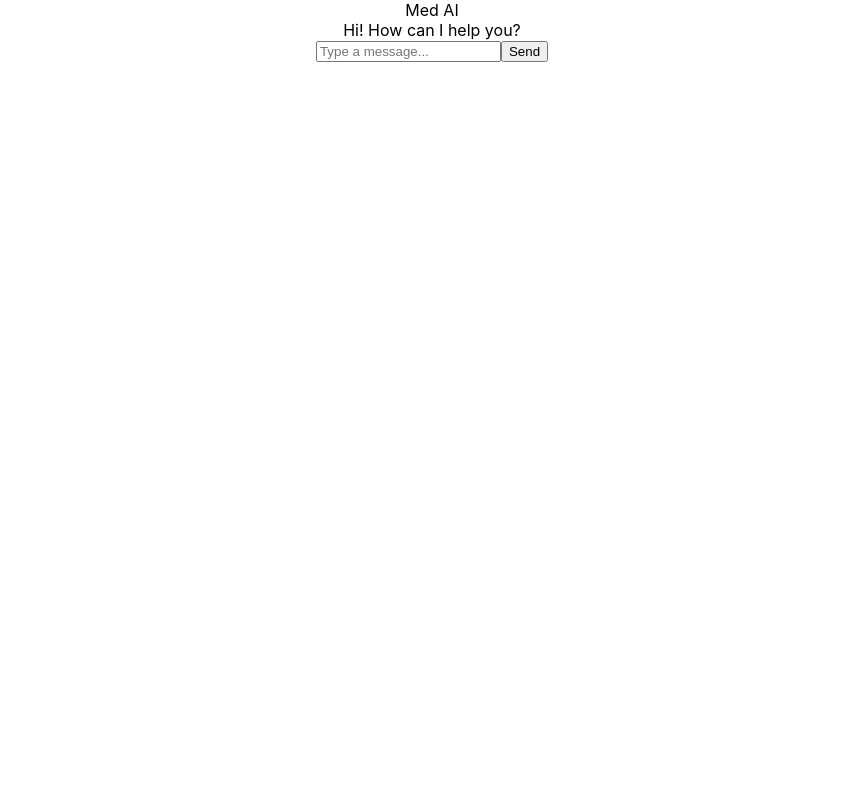
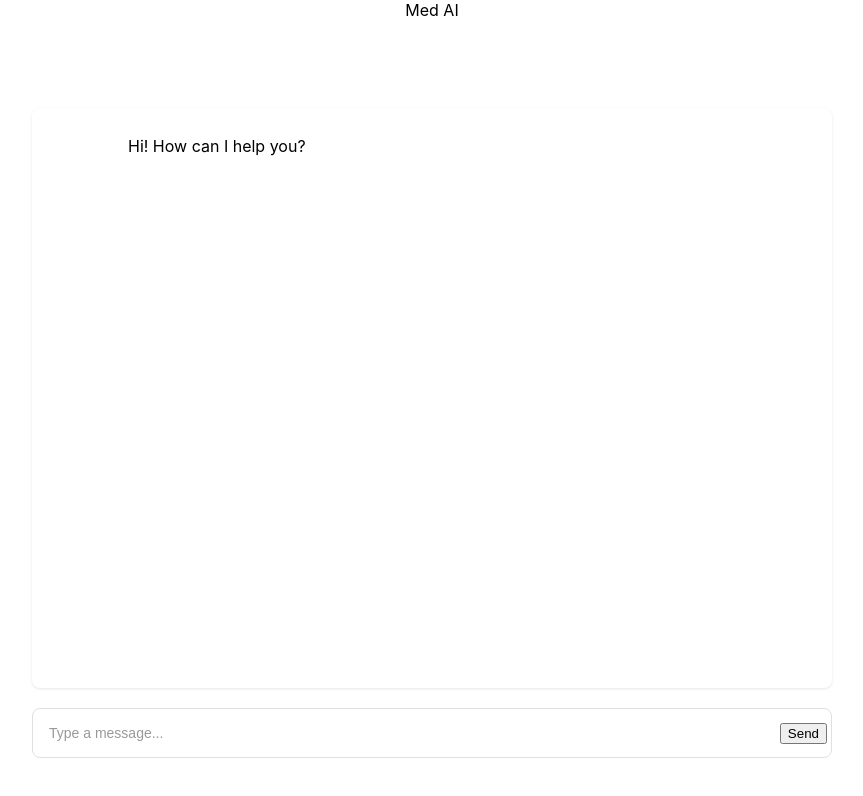
Before and after one commit to qasimb03/hack_ut, a React (Create React App) app in the folder FrontEnd/med-ai/: page / in a window 1280 px wide. Shown: the top 796 px of the page, without its empty margins (208-1071 px from the left). Built offline with nearby package versions, Linux system fonts and the light colour scheme.

Commit message:
css for chatbot

```diff
--- a/FrontEnd/med-ai/src/Components/Chatbot.css
+++ b/FrontEnd/med-ai/src/Components/Chatbot.css
@@ -0,0 +1,249 @@
+/* Top navigation bar */
+.nav-bar {
+    width: 100%;
+    height: 48px;
+    background-color: #f8f9fa;
+    border-bottom: 1px solid #e0e0e0;
+    display: flex;
+    align-items: center;
+    padding: 0 16px;
+    position: fixed;
+    top: 0;
+    left: 0;
+    z-index: 1000;
+}
+
+.nav-title {
+    text-align: center;
+    width: 100%;
+    font-size: 16px;
+    color: #333;
+    font-weight: 500;
+}
+
+/* Main container */
+.chatbot {
+    width: 100%;
+    max-width: 800px;
+    margin: 68px auto 20px;  /* Adjusted top margin for nav bar */
+    padding: 20px;
+    font-family: -apple-system, BlinkMacSystemFont, 'Segoe UI', Roboto, Arial, sans-serif;
+    text-align: center; /* Center align the chatbot content */
+}
+
+.chat-window {
+    background-color: white;
+    border-radius: 8px;
+    box-shadow: 0 1px 3px rgba(0, 0, 0, 0.1);
+    height: calc(100vh - 260px); /* Adjusted height to fit screen better */
+    padding: 20px;
+    margin-bottom: 20px;
+    overflow-y: auto;
+    display: flex;
+    flex-direction: column;
+    align-items: center; /* Center content vertically */
+}
+
+/* Message styles */
+.message {
+    width: 100%;
+    max-width: 80%; /* Limit message width for centered view */
+    margin: 8px 0;
+    display: flex;
+}
+
+.message.bot {
+    justify-content: flex-start;
+}
+
+.message.user {
+    justify-content: flex-end;
+}
+
+.message-text {
+    max-width: 80%;
+    padding: 8px 16px;
+    font-size: 14px;
+    color: #333;
+}
+
+.bot .message-text {
+    background-color: #f1f1f1;
+    border-radius: 12px;
+}
+
+.user .message-text {
+    color: #0066ff;
+    text-align: right;
+}
+
+/* Bottom controls section */
+.controls-section {
+    position: fixed;
+    bottom: 0;
+    left: 0;
+    width: 100%;
+    max-width: 800px; /* Center the controls */
+    margin: 0 auto; /* Center the controls section */
+    background-color: rgb(0, 0, 0);
+    padding: 16px;
+    border-top: 1px solid #000000;
+    display: flex;
+    flex-direction: column;
+    gap: 8px;
+}
+
+/* Quick action buttons container */
+.quick-actions {
+    display: flex;
+    gap: 8px;
+    justify-content: center; /* Center quick actions */
+    margin-bottom: 12px;
+    padding: 0 16px;
+}
+
+/* Action button styles */
+.action-button {
+    display: flex;
+    align-items: center;
+    padding: 8px 12px;
+    background-color: white;
+    border: 1px solid #e0e0e0;
+    border-radius: 4px;
+    cursor: pointer;
+    font-size: 13px;
+    color: #666;
+}
+
+.action-button svg {
+    margin-right: 6px;
+    width: 16px;
+    height: 16px;
+}
+
+/* Input area */
+.input-area {
+    position: relative;
+    max-width: 800px;
+    margin: 0 auto;
+    display: flex;
+    align-items: center;
+    background-color: white;
+    border: 1px solid #e0e0e0;
+    border-radius: 8px;
+    padding: 4px;
+}
+
+/* Input field */
+input {
+    flex: 1;
+    padding: 12px;
+    border: none;
+    font-size: 14px;
+    outline: none;
+    background: transparent;
+}
+
+input::placeholder {
+    color: #999;
+}
+
+/* Button container */
+.button-container {
+    display: flex;
+    gap: 8px;
+    padding: 0 8px;
+}
+
+/* Action icons */
+.action-icon {
+    padding: 8px;
+    background: none;
+    border: none;
+    cursor: pointer;
+    color: #666;
+    border-radius: 4px;
+}
+
+.action-icon:hover {
+    background-color: #f1f1f1;
+}
+
+/* Send button */
+.button {
+    color: #ea7018;
+    font-size: 14px;
+    padding: 8px 16px;
+    background-color: #ffffff; /* White background or any color you prefer */
+    border: 2px solid #ea7018; /* Border with the same color as the text */
+    border-radius: 4px; /* Optional: adds slightly rounded corners */
+    cursor: pointer;
+}
+
+
+.send-button:hover {
+    opacity: 0.8;
+}
+
+/* Helper text */
+.helper-text {
+    text-align: center;
+    font-size: 12px;
+    color: #666;
+    margin-top: 8px;
+}
+
+/* Privacy notice */
+.privacy-notice {
+    text-align: center;
+    font-size: 12px;
+    color: #999;
+    margin-top: 16px;
+}
+
+/* Link styles */
+a {
+    color: #0066ff;
+    text-decoration: none;
+}
+
+a:hover {
+    text-decoration: underline;
+}
+
+/* Icons for the input area */
+.icon-code,
+.icon-link,
+.icon-globe {
+    width: 20px;
+    height: 20px;
+    color: #666;
+}
+
+/* Additional helper classes */
+.text-center {
+    text-align: center;
+}
+
+.mt-2 {
+    margin-top: 8px;
+}
+
+.mb-2 {
+    margin-bottom: 8px;
+}
+
+/* Responsive adjustments */
+@media (max-width: 768px) {
+    .chatbot {
+        padding: 12px;
+    }
+
+    .controls-section {
+        padding: 12px;
+    }
+
+    .quick-actions {
+        padding: 0 8px;
+    }
+}
```
